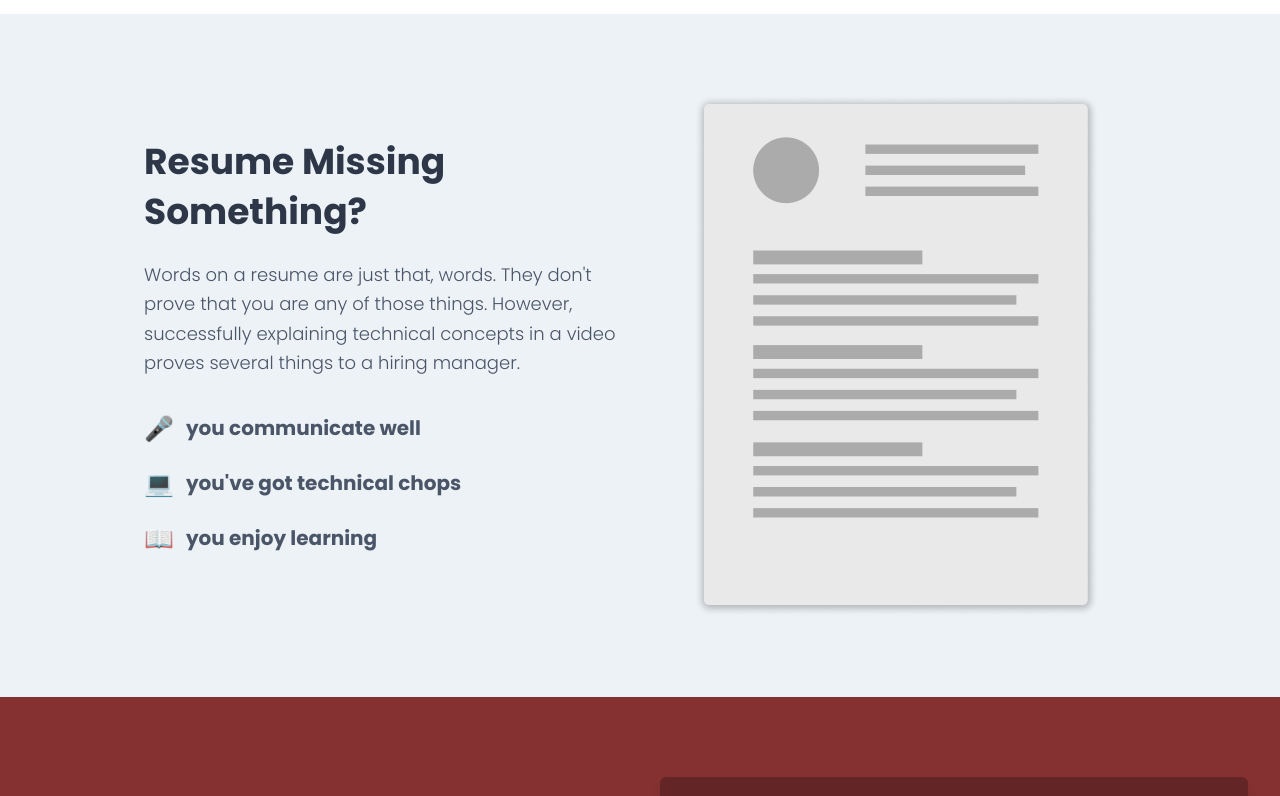
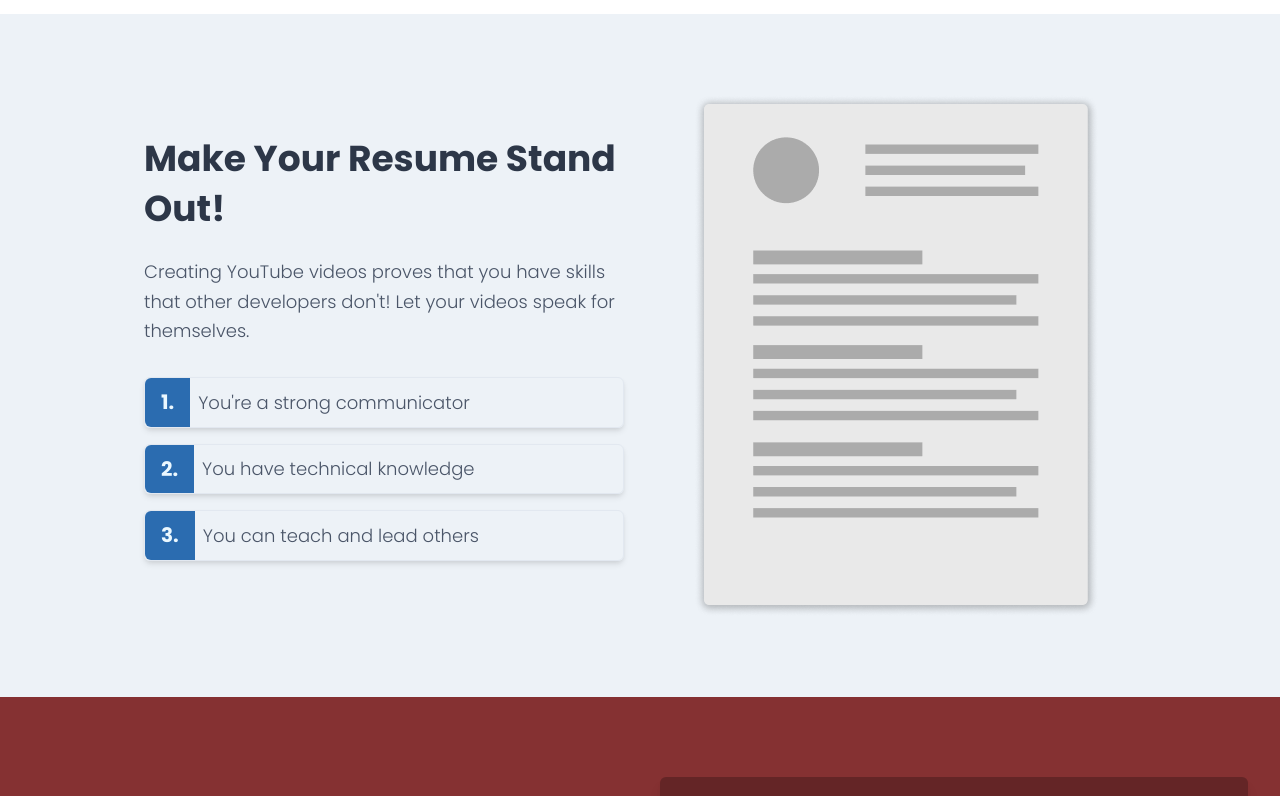
Before and after one commit to jamesqquick/youtube-for-developers, a Next.js app: page / in a window 1280 px wide. Shown: the part 880-1676 px from the top of the page. Built offline with nearby package versions, Linux system fonts and the light colour scheme.

Commit message:
Styling stuff

```diff
--- a/components/Questions.js
+++ b/components/Questions.js
@@ -22,30 +22,30 @@ export default function Questions() {
                 no-reload
                 success-message="Thanks for submitting!"
             >
-                <div class="mb-4">
+                <div className="mb-4">
                     <label
-                        class="block text-gray-700 text-sm font-bold mb-2"
+                        className="block text-gray-700 text-sm font-bold mb-2"
                         htmlFor="username"
                     >
                         Name (optional)
                     </label>
                     <input
-                        class="shadow appearance-none border rounded w-full py-2 px-3 text-gray-700 leading-tight focus:outline-none focus:shadow-outline"
+                        className="shadow appearance-none border rounded w-full py-2 px-3 text-gray-700 leading-tight focus:outline-none focus:shadow-outline"
                         id="name"
                         type="text"
                         placeholder="Name"
                         name="name"
                     />
                 </div>
-                <div class="mb-4">
+                <div className="mb-4">
                     <label
-                        class="block text-gray-700 text-sm font-bold mb-2"
+                        className="block text-gray-700 text-sm font-bold mb-2"
                         htmlFor="email"
                     >
                         Email (optional)
                     </label>
                     <input
-                        class="shadow appearance-none border rounded w-full py-2 px-3 text-gray-700 leading-tight focus:outline-none focus:shadow-outline"
+                        className="shadow appearance-none border rounded w-full py-2 px-3 text-gray-700 leading-tight focus:outline-none focus:shadow-outline"
                         id="email"
                         type="text"
                         placeholder="Email"
@@ -53,15 +53,15 @@ export default function Questions() {
                         name="email"
                     />
                 </div>
-                <div class="mb-4">
+                <div className="mb-4">
                     <label
-                        class="block text-gray-700 text-sm font-bold mb-2"
+                        className="block text-gray-700 text-sm font-bold mb-2"
                         htmlFor="question"
                     >
                         Question
                     </label>
                     <input
-                        class="shadow appearance-none border rounded w-full py-2 px-3 text-gray-700 leading-tight focus:outline-none focus:shadow-outline"
+                        className="shadow appearance-none border rounded w-full py-2 px-3 text-gray-700 leading-tight focus:outline-none focus:shadow-outline"
                         id="question"
                         name="question"
                         type="text"
@@ -70,7 +70,7 @@ export default function Questions() {
                     />
                 </div>
                 <button
-                    class="bg-blue-500 hover:bg-blue-700 text-white font-bold py-2 px-4 rounded focus:outline-none focus:shadow-outline"
+                    className="bg-blue-500 hover:bg-blue-700 text-white font-bold py-2 px-4 rounded focus:outline-none focus:shadow-outline"
                     type="submit"
                 >
                     Submit
--- a/components/ResumeMissingSomething.js
+++ b/components/ResumeMissingSomething.js
@@ -6,26 +6,33 @@ export default function ResumeMissingSomething() {
             <div className="md:grid grid-cols-2 gap-8 items-center">
                 <div>
                     <h1 className="text-4xl font-bold leading-snug text-gray-800 mb-6">
-                        Resume Missing Something?
+                        Make Your Resume Stand Out!
                     </h1>
                     <p>
-                        Words on a resume are just that, words. They don't prove
-                        that you are any of those things. However, successfully
-                        explaining technical concepts in a video proves several
-                        things to a hiring manager.
+                        Creating YouTube videos proves that you have skills that
+                        other developers don't! Let your videos speak for
+                        themselves.
                     </p>
                     <ul>
-                        <li>
-                            <span className="mr-3 text-2xl">🎤</span> you
-                            communicate well
+                        <li className="border shadow-md rounded-md flex items-center space-x-2">
+                            <span className="bg-blue-700 text-blue-100 py-2 px-4 rounded-l-md">
+                                1.
+                            </span>
+                            <p className="mb-0">You're a strong communicator</p>
                         </li>
-                        <li>
-                            <span className="mr-3  text-2xl">💻</span> you've
-                            got technical chops
+                        <li className="border shadow-md rounded-md flex items-center space-x-2">
+                            <span className="bg-blue-700 text-blue-100 py-2 px-4 rounded-l-md">
+                                2.
+                            </span>
+                            <p className="mb-0">You have technical knowledge</p>
                         </li>
-                        <li>
-                            <span className="mr-3  text-2xl">📖</span> you enjoy
-                            learning
+                        <li className="border shadow-md rounded-md flex items-center space-x-2">
+                            <span className="bg-blue-700 text-blue-100 py-2 px-4 rounded-l-md">
+                                3.
+                            </span>
+                            <p className="mb-0">
+                                You can teach and lead others
+                            </p>
                         </li>
                     </ul>
                 </div>
--- a/pages/index.js
+++ b/pages/index.js
@@ -50,7 +50,7 @@ export default function Home() {
                         <p className="text-4xl text-center text-brand-200 mb-0">
                             Want to break out of tutorial hell...?
                         </p>
-                        <p class="text-4xl md:text-6xl font-bold text-center text-brand-100">
+                        <p className="text-4xl md:text-6xl font-bold text-center text-brand-100">
                             BUILD THE TUTORIAL YOURSELF!
                         </p>
                     </div>
@@ -69,9 +69,9 @@ export default function Home() {
                         <Instructor />
                     </div>
                 </section>
-                <section className="container mx-auto max-w-6xl py-20 px-6 md:px-20">
+                {/* <section className="container mx-auto max-w-6xl py-20 px-6 md:px-20">
                     <Questions />
-                </section>
+                </section> */}
             </main>
         </div>
     );
```
